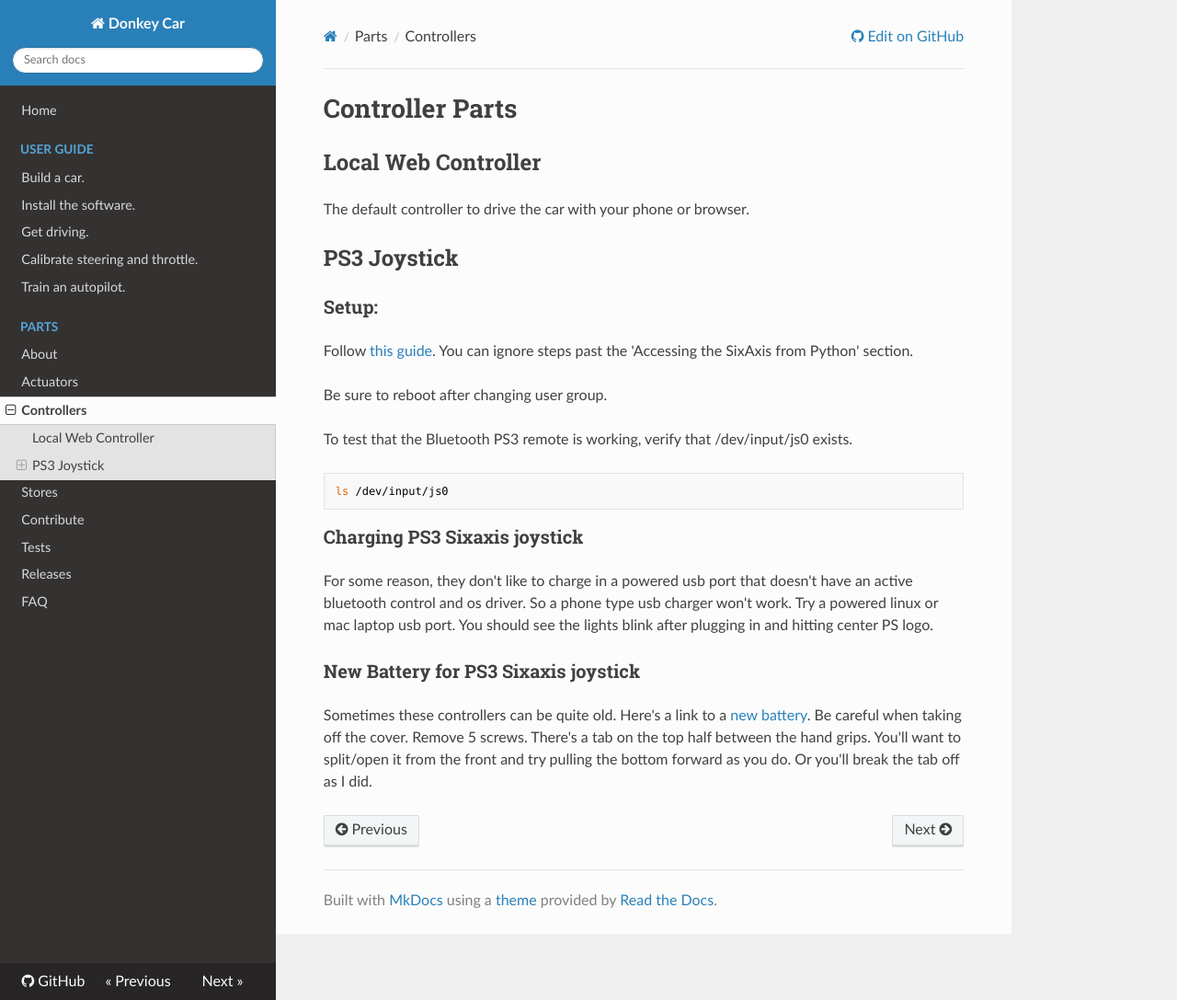
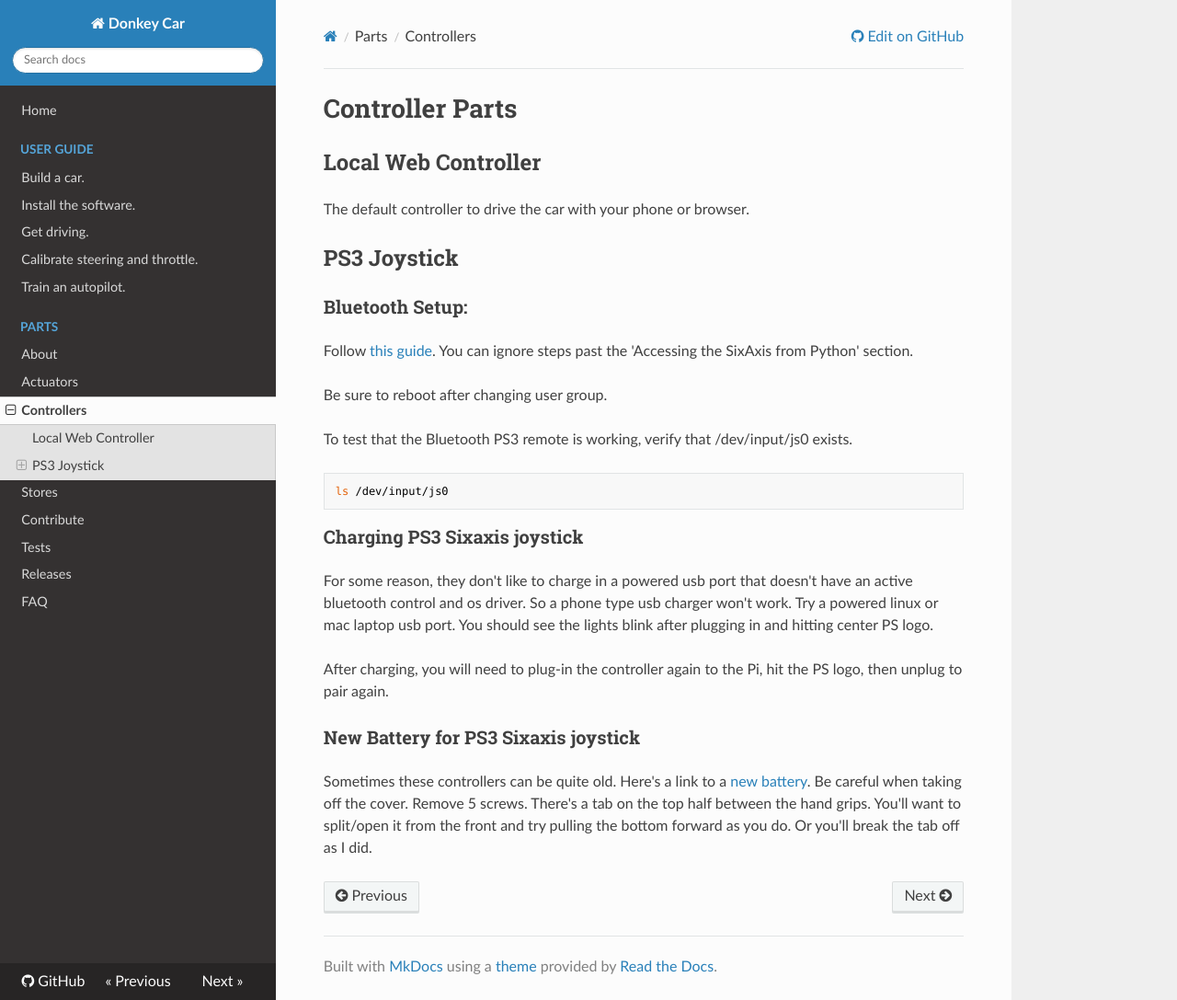
Before and after one commit to autorope/donkeycar, an MkDocs documentation site: the page built from docs/parts/controllers.md, in a window 1280 px wide and 1087 px high. Shown: the whole window at 92% size. Built offline with MkDocs 1.6.1, drawn with Linux system fonts in a browser that asks for light colours; nearby versions of some CDN libraries; old or Windows-style settings are respelled for this version of MkDocs.

Commit message:
re-pariing after charging.

```diff
--- a/docs/parts/controllers.md
+++ b/docs/parts/controllers.md
@@ -7,7 +7,7 @@
 
 ## PS3 Joystick
 
-### Setup:
+### Bluetooth Setup:
 
 Follow [this guide](https://pythonhosted.org/triangula/sixaxis.html). You can ignore steps past the 'Accessing the SixAxis from Python' section.
 
@@ -23,6 +23,8 @@
 
 For some reason, they don't like to charge in a powered usb port that doesn't have an active bluetooth control and os driver. So a phone type usb charger won't work. Try a powered linux or mac laptop usb port. You should see the lights blink after plugging in and hitting center PS logo.
 
+After charging, you will need to plug-in the controller again to the Pi, hit the PS logo, then unplug to pair again.
+
 ### New Battery for PS3 Sixaxis joystick
 
 Sometimes these controllers can be quite old. Here's a link to a [new battery](http://a.co/5k1lbns). Be careful when taking off the cover. Remove 5 screws. There's a tab on the top half between the hand grips. You'll want to split/open it from the front and try pulling the bottom forward as you do. Or you'll break the tab off as I did.
```
